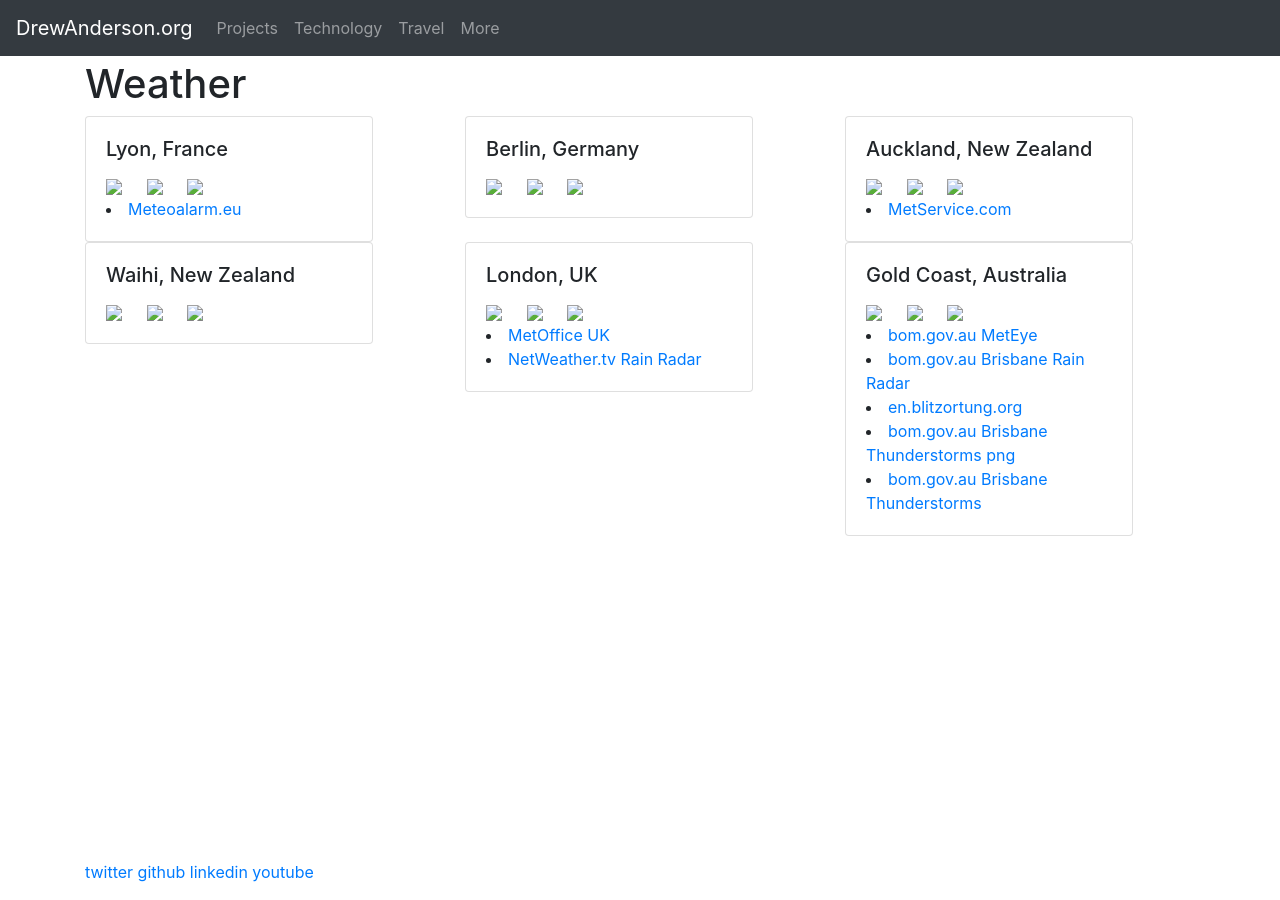
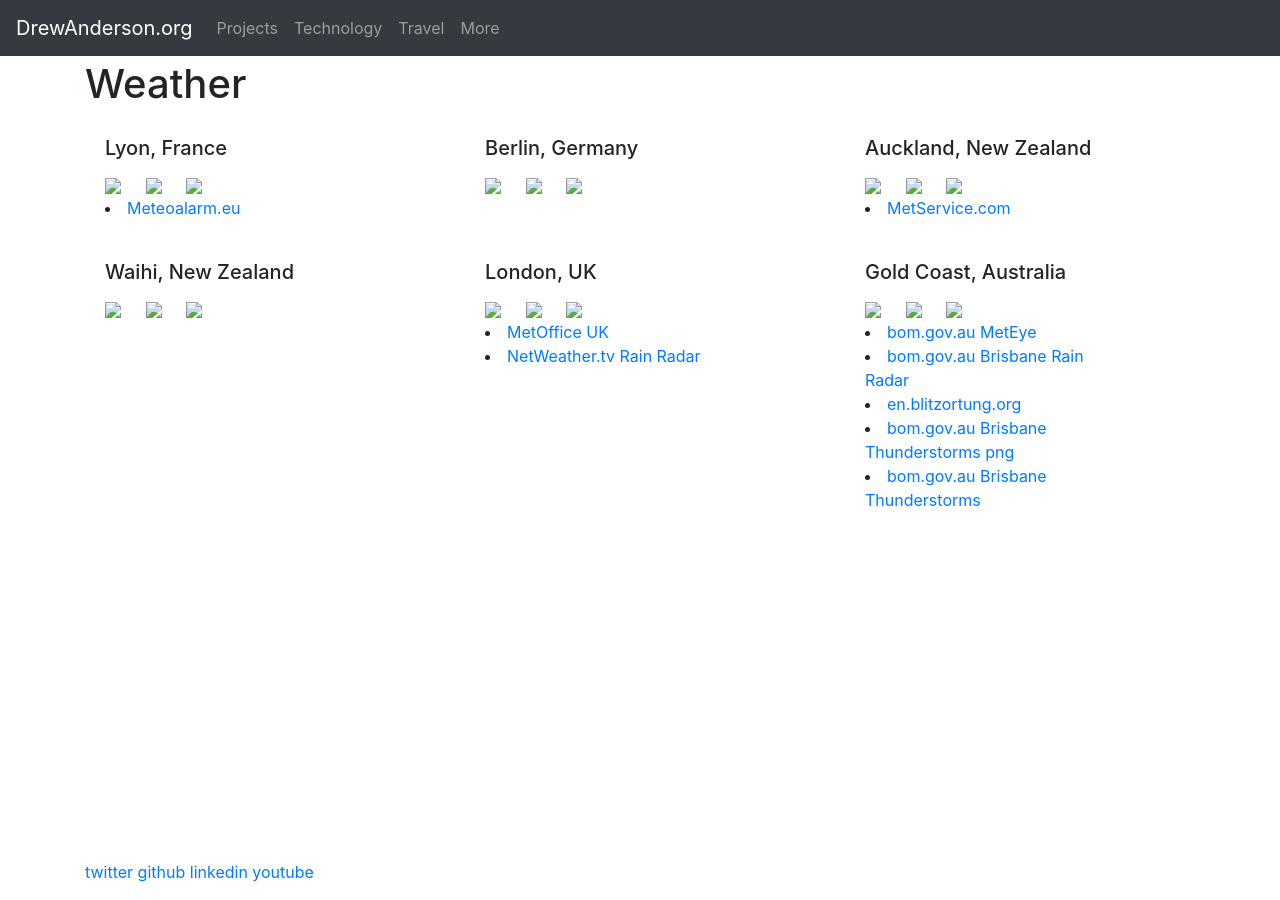
Before and after one commit to drewandersonnz/drewandersonnz.github.io, a Jekyll site: the page built from weather.md, in a window 1280 px wide. Built offline with Jekyll 4.4.1, drawn with Linux system fonts in a browser that asks for light colours.

Commit message:
cards border-0

```diff
--- a/weather.md
+++ b/weather.md
@@ -86,7 +86,7 @@
 <div class="row">
 {% for location in page.locations %}
     <div class="col-sm-4">
-        <div class="card" style="width: 18rem;">
+        <div class="card border-0" style="width: 18rem;">
             <div class="card-body">
                 <h5 class="card-title">{{ location[1].title }}</h5>
 
```
